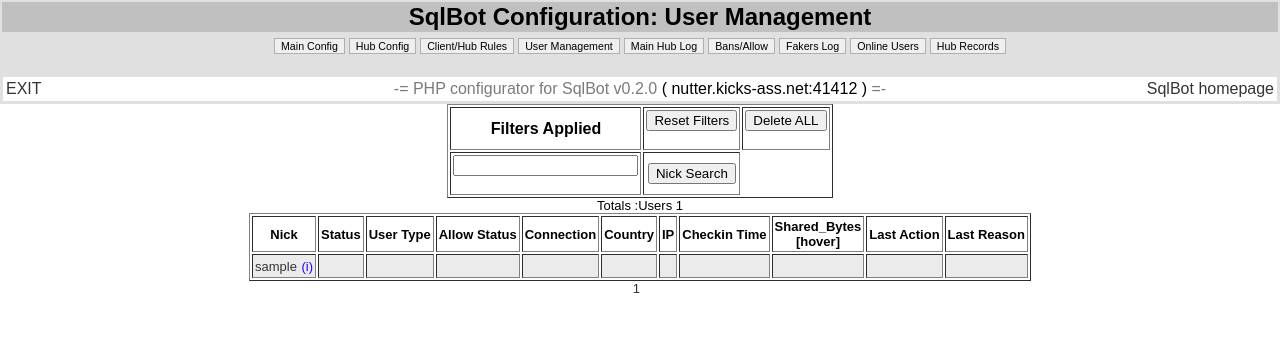
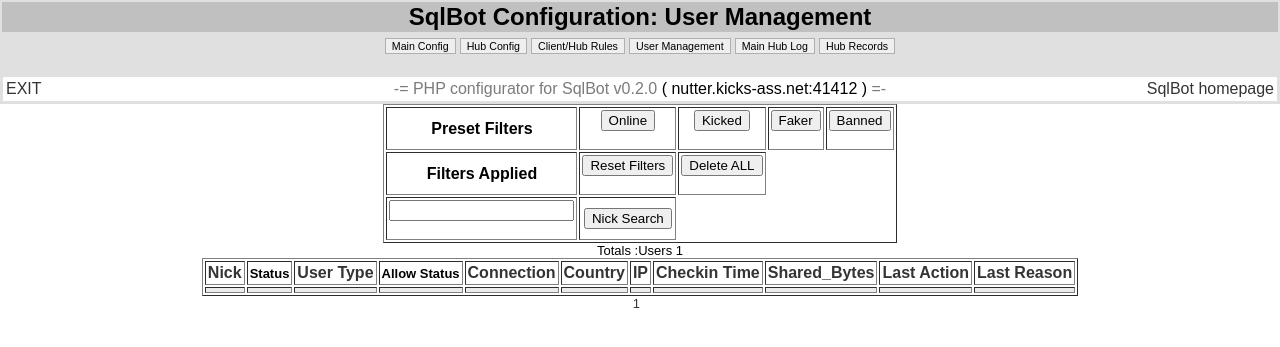
Before and after one commit to BackupTheBerlios/sqlbot, a PHP site: page /user-manage.php in a window 1280 px wide. Shown: the top 347 px of the page. Run offline with PHP 8.4, Linux system fonts and the light colour scheme; tables that the repository leaves empty or names only in its code hold one stand-in row (values such as "Sample post"); data that the repository does not hold is empty; some libraries are stand-ins or nearby versions.

Commit message:
Buttons added and improved search facilites on user-manage

```diff
--- a/php-sqlbot/header.ini
+++ b/php-sqlbot/header.ini
@@ -49,18 +49,6 @@ else
 	<input class="button" type="Submit" value="Main Hub Log" title="View the hub's logfiles"></form>
 	</td>
 	<td nowrap>
-	<form action="log-ban.php" method="get">
-	<input class="button" type="Submit" value="Bans/Allow" title="Edit Bans Allow Status"></form>
-	</td>
-	<td nowrap>
-	<form action="log-fakers.php" method="get">
-	<input class="button" type="Submit" value="Fakers Log" title="View Fakers log"></form>
-	</td>
-	<td nowrap>
-	<form action="log-online.php" method="get">
-	<input class="button" type="Submit" value="Online Users" title="Users Online"></form>
-	</td>
-	<td nowrap>
 	<form action="stats-records.php" method="get">
 	<input title="hehehe" class="button" class="button" type="Submit" value="Hub Records"></form>
 	</td>
--- a/php-sqlbot/user-manage.php
+++ b/php-sqlbot/user-manage.php
@@ -8,7 +8,8 @@ mysql_connect($databasehost,$username,$password);
 $where = "";
 if (!empty($field))
 	{$where="WHERE $field LIKE '%$search%'";}
-
+if (!empty($order))
+	{$orderby="ORDER by '$order'";}
 
 if ($f == delete)
 	{$sql = "DELETE FROM userDB $where";$result = mysql_query($sql) or die(mysql_error());}
@@ -25,12 +26,21 @@ mysql_connect($databasehost,$username,$password);
 @mysql_select_db($database) or die( "Unable to select database");
 $numresult=mysql_query("SELECT * FROM userDB $where");
 $numrows=mysql_num_rows($numresult);
-$result=mysql_query("SELECT * FROM userDB $where ORDER by uType,nick LIMIT $offset,$defaultLogEntries");
+$result=mysql_query("SELECT * FROM userDB $where $orderby LIMIT $offset,$defaultLogEntries");
 mysql_close();
 ?>
 <table border="<? echo "$tableborders";?> cellspacing="2" cellpadding="2">
 <tr>
-
+	<th> Preset Filters</th>
+	<th><form action="<? echo "user-manage.php?field=status&search=Online" ?>" method="post">
+	<input type="Submit" value="Online"></form></th>
+	<th><form action="<? echo "user-manage.php?field=lastAction&search=Kicked" ?>" method="post">
+	<input type="Submit" value="Kicked"></form></th>
+	<th><form action="<? echo "user-manage.php?field=lastReason&search=Faker" ?>" method="post">
+	<input type="Submit" value="Faker"></form></th>
+	<th><form action="<? echo "user-manage.php?field=allowStatus&search=Banned" ?>" method="post">
+	<input type="Submit" value="Banned"></form></th>
+	</tr><tr>
 	<th><? echo " Filters Applied $font$field $search$fontend";?></th>
 	<th><form action="<? echo "user-manage.php" ?>" method="post">
 	<input type="Submit" value="Reset Filters"></form></th>
@@ -46,10 +56,10 @@ echo "Totals :Users $numrows<br>";
 ?>
 <table border="$tableborders" cellspacing="2" cellpadding="2">
 <tr>
-<th><? echo "$font";?>Nick<? echo "$fontend";?></th>
+<th><a href="<? echo "user-manage.php?order=nick" ?>" <? echo "$font";?>Nick<? echo "$fontend";?></a></th>
 <!-- <th><? echo "$font";?>passwd<? echo "$fontend";?></th> -->
 <th><? echo "$font";?>Status<? echo "$fontend";?></th>
- <th><? echo "$font";?>User Type<? echo "$fontend";?></th>
+ <th><a href="<? echo "user-manage.php?order=uType" ?>" <? echo "$font";?>User Type<? echo "$fontend";?></a></th>
 <!--<th><? echo "$font";?>type<? echo "$fontend";?></th> -->
 <th><? echo "$font";?>Allow Status<? echo "$fontend";?></th>
 <!-- <th><? echo "$font";?>awayStatus<? echo "$fontend";?></th>  -->
@@ -60,14 +70,14 @@ echo "Totals :Users $numrows<br>";
 <th><? echo "$font";?>slots<? echo "$fontend";?></th>
 <th><? echo "$font";?>hubs<? echo "$fontend";?></th>
 <!--<th><? echo "$font";?>limiter<? echo "$fontend";?></th>-->
-<th><? echo "$font";?>Connection<? echo "$fontend";?></th>
+ <th><a href="<? echo "user-manage.php?order=connection" ?>" <? echo "$font";?>Connection<? echo "$fontend";?></a></th>
 <!--<th><? echo "$font";?>connectionMode<? echo "$fontend";?></th>-->
-<th><? echo "$font";?>Country<? echo "$fontend";?></th>
-<th><? echo "$font";?>IP<? echo "$fontend";?></th>
+ <th><a href="<? echo "user-manage.php?order=country" ?>" <? echo "$font";?>Country<? echo "$fontend";?></a></th>
+<th><a href="<? echo "user-manage.php?order=IP" ?>" <? echo "$font";?>IP<? echo "$fontend";?></a></th>
 <!-- <th><? echo "$font";?>hostname<? echo "$fontend";?></th>
 <th><? echo "$font";?>First Login<? echo "$fontend";?></th>
 <th><? echo "$font";?>outTime<? echo "$fontend";?></th> -->
-<th><? echo "$font";?>Checkin Time<? echo "$fontend";?></th>
+ <th><a href="<? echo "user-manage.php?order=inTime" ?>" <? echo "$font";?>Checkin Time<? echo "$fontend";?></a></th>
 <!-- <th><? echo "$font";?>onlineTime<? echo "$fontend";?></th>
 <th><? echo "$font";?>loginCount<? echo "$fontend";?></th>
 <th><? echo "$font";?>kickCount<? echo "$fontend";?></th>
@@ -78,9 +88,9 @@ echo "Totals :Users $numrows<br>";
 <th><? echo "$font";?>pBanCountTot<? echo "$fontend";?></th>
 <th><? echo "$font";?>lineCount<? echo "$fontend";?></th>
 <th><? echo "$font";?>avShareBytes<? echo "$fontend";?></th> -->
-<th><? echo "$font";?>Shared_Bytes<br>[hover]<? echo "$fontend";?></th>
-<th><? echo "$font";?>Last Action<? echo "$fontend";?></th>
-<th><? echo "$font";?>Last Reason<? echo "$fontend";?></th>
+ <th><a href="<? echo "user-manage.php?order=shareByte" ?>" <? echo "$font";?>Shared_Bytes<? echo "$fontend";?></a></th>
+ <th><a href="<? echo "user-manage.php?order=lastAction" ?>" <? echo "$font";?>Last Action<? echo "$fontend";?></a></th>
+ <th><a href="<? echo "user-manage.php?order=lastReason" ?>" <? echo "$font";?>Last Reason<? echo "$fontend";?></a></th>
 
 </tr>
 <?
@@ -131,7 +141,7 @@ while ($data=mysql_fetch_array($result))
 	// Colour Rows
 	if(($uType == "Operator") || ($uType == "Op-Admin")) {echo "<TR bgcolor="; echo "$OpRowColour"; echo ">\n";}
 	else if($allowStatus == "allow") {echo "<TR bgcolor="; echo "$AllowRowColour"; echo ">\n";}
-	else if(($allowStatus == "T-Banned") || ($allowStatus == "P-Banned")) { echo "<TR bgcolor=";echo "$BanRowColour"; echo ">\n";}
+	else if(($allowStatus == "Banned")) { echo "<TR bgcolor=";echo "$BanRowColour"; echo ">\n";}
 	else if($kickCount != 0) {echo "<TR bgcolor="; echo "$KickRowColour"; echo ">\n";}
 	else if($i % 2)	{echo "<TR bgcolor="; echo "$rowColour"; echo ">\n";}
 	else{echo "<TR bgcolor="; echo "$rowColourAlt"; echo ">\n";}
@@ -139,7 +149,7 @@ while ($data=mysql_fetch_array($result))
 	?>
 
 
-<td nowrap><a href="<? echo "user-manage.php?field=nick&search=$nick" ?>" title="Search for: <?echo "$nick"?>"> <? echo "$font$nick$fontend"; ?></a> <a href="<? echo "user-type.php?nicksearch=$nick" ?>" title="<?echo "$nick"?>'s info"> <? echo "<font color=\"#2400FF\" size=\"-1\">(i)</font>"?></a></td>
+<td nowrap><a href="<? echo "user-type.php?nick=$nick" ?>" <? echo "$font$nick$fontend"?></a></td>
 <!-- <td nowrap><? echo "$font$passwd$fontend"; ?></td> -->
 <td nowrap><a href="<? echo "user-manage.php?field=status&search=$status" ?>" title="Search for users <?echo "$status"?>"> <? echo "$font$status$fontend"; ?></a></td>
 <td nowrap><a href="<? echo "user-manage.php?field=uType&search=$uType" ?>"><? echo "$font$uType$fontend"; ?></a></td>
@@ -183,7 +193,7 @@ echo "</table>";
 
 if ($offset!=0) {
     $prevoffset=$offset-$defaultLogEntries;
-    print "<a href=\"user-manage.php?offset=$prevoffset&field=$field&search=$search\">PREV</a> &nbsp; \n";
+    print "<a href=\"user-manage.php?order=$order&offset=$prevoffset&field=$field&search=$search\">PREV</a> &nbsp; \n";
 }
 $pages=intval($numrows/$limit);
 
@@ -192,12 +202,12 @@ if ($numrows%$limit) {
 
 for ($i=1;$i<=$pages;$i++) { // loop thru
     $newoffset=$limit*($i-1);
-    print "<a href=\"user-manage.php?offset=$newoffset&field=$field&search=$search\">$i</a> &nbsp; \n"; }
+    print "<a href=\"user-manage.php?order=$order&offset=$newoffset&field=$field&search=$search\">$i</a> &nbsp; \n"; }
 
 if (!(($offset/$limit)==$pages-1) && $pages!=1) {
     // not last page so give NEXT link
     $newoffset=$offset+$limit;
-    print "<a href=\"user-manage.php?offset=$newoffset&field=$field&search=$search\">NEXT</a><p>\n";
+    print "<a href=\"user-manage.php?order=$order&offset=$newoffset&field=$field&search=$search\">NEXT</a><p>\n";
 }
 
 ?></div>
--- a/php-sqlbot/user-type.php
+++ b/php-sqlbot/user-type.php
@@ -6,8 +6,8 @@ echo "$font";
 mysql_connect($databasehost,$username,$password);
 @mysql_select_db($database) or die( "Unable to select database");
 $where = "";
-if (!empty($nicksearch))
-	{$where="WHERE nick='$nicksearch'";}
+if (!empty($nick))
+	{$where="WHERE nick='$nick'";}
 else {$where = ""; }
 
 
```
